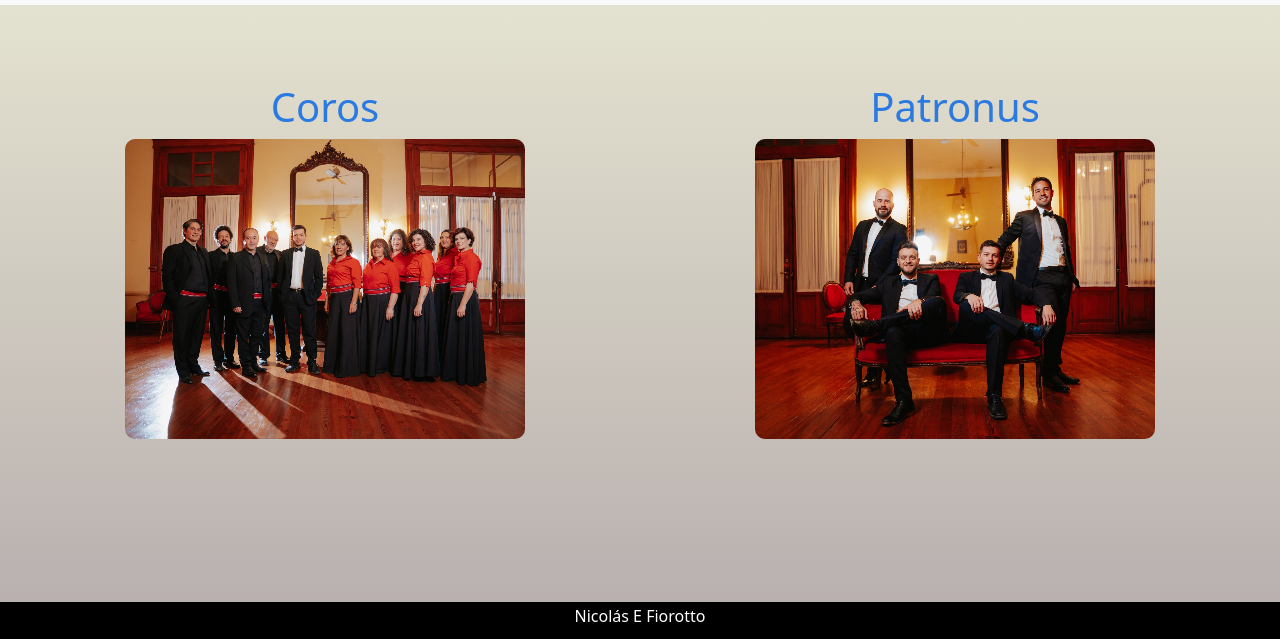
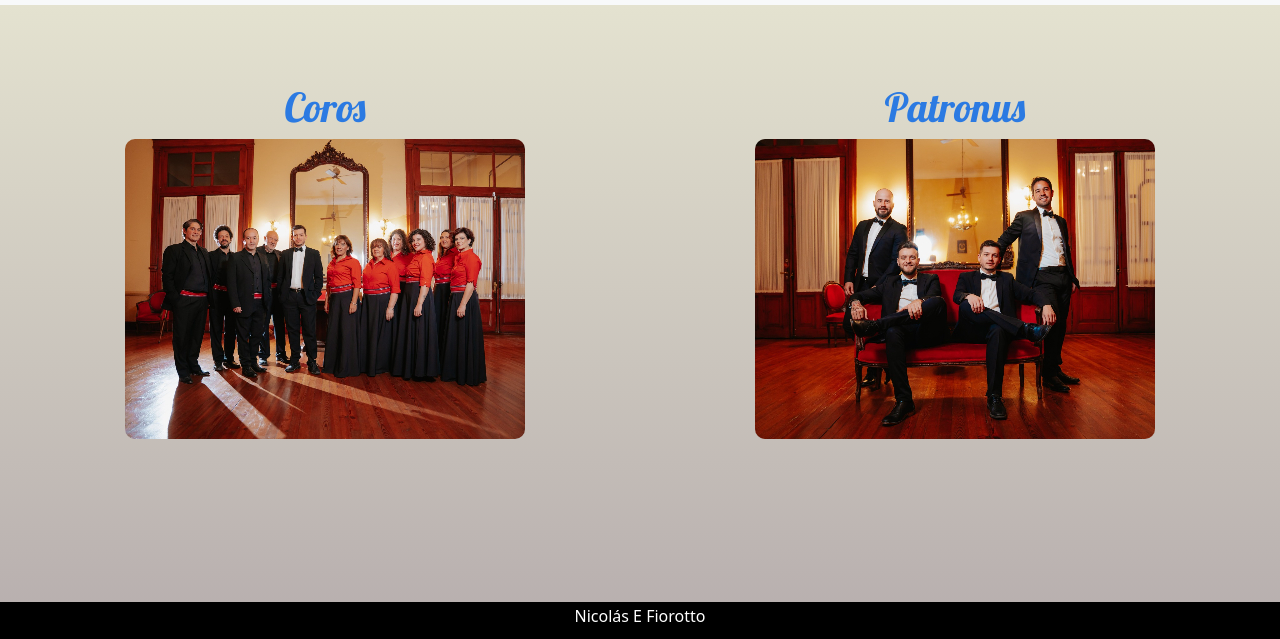
Before and after one commit to adriansaracco/Web---con-BS, a plain HTML site: page pages/Audiovisuales.html in a window 1280 px wide. Shown: the part 161-800 px from the top of the page. Drawn offline with nearby package versions, Linux system fonts and the light colour scheme.

Commit message:
Se importó GFonts para Audiovisuales

```diff
--- a/Assets/scss/styles.scss
+++ b/Assets/scss/styles.scss
@@ -56,11 +56,13 @@
                                                 flex-direction: column;
                                                 align-items: center;
                                                 width: 80%;
+                                                margin-bottom: 30px;
                                             }
 
                                             .mainAudiovisuales .secciones h4 a {
                                                 text-decoration: none;
                                                 font-size: 40px;
+                                                font-family: Lobster;
                                                 color: $colorAudiovisuales;
                                             }
 
--- a/pages/Audiovisuales.html
+++ b/pages/Audiovisuales.html
@@ -6,6 +6,9 @@
     <meta http-equiv="X-UA-Compatible" content="IE=edge">
     <meta name="viewport" content="width=device-width, initial-scale=1.0">
     <title>Audiovisuales</title>
+    <link rel="preconnect" href="https://fonts.googleapis.com">
+    <link rel="preconnect" href="https://fonts.gstatic.com" crossorigin>
+    <link href="https://fonts.googleapis.com/css2?family=Lobster&display=swap" rel="stylesheet">
     <link href="https://cdn.jsdelivr.net/npm/bootstrap@5.2.0-beta1/dist/css/bootstrap.min.css" rel="stylesheet" integrity="sha384-0evHe/X+R7YkIZDRvuzKMRqM+OrBnVFBL6DOitfPri4tjfHxaWutUpFmBp4vmVor" crossorigin="anonymous">
 
     <link rel="stylesheet" href="../Assets/css/styles.css">
```
Also changed, not shown: Assets/css/styles.css, 1 other file.
